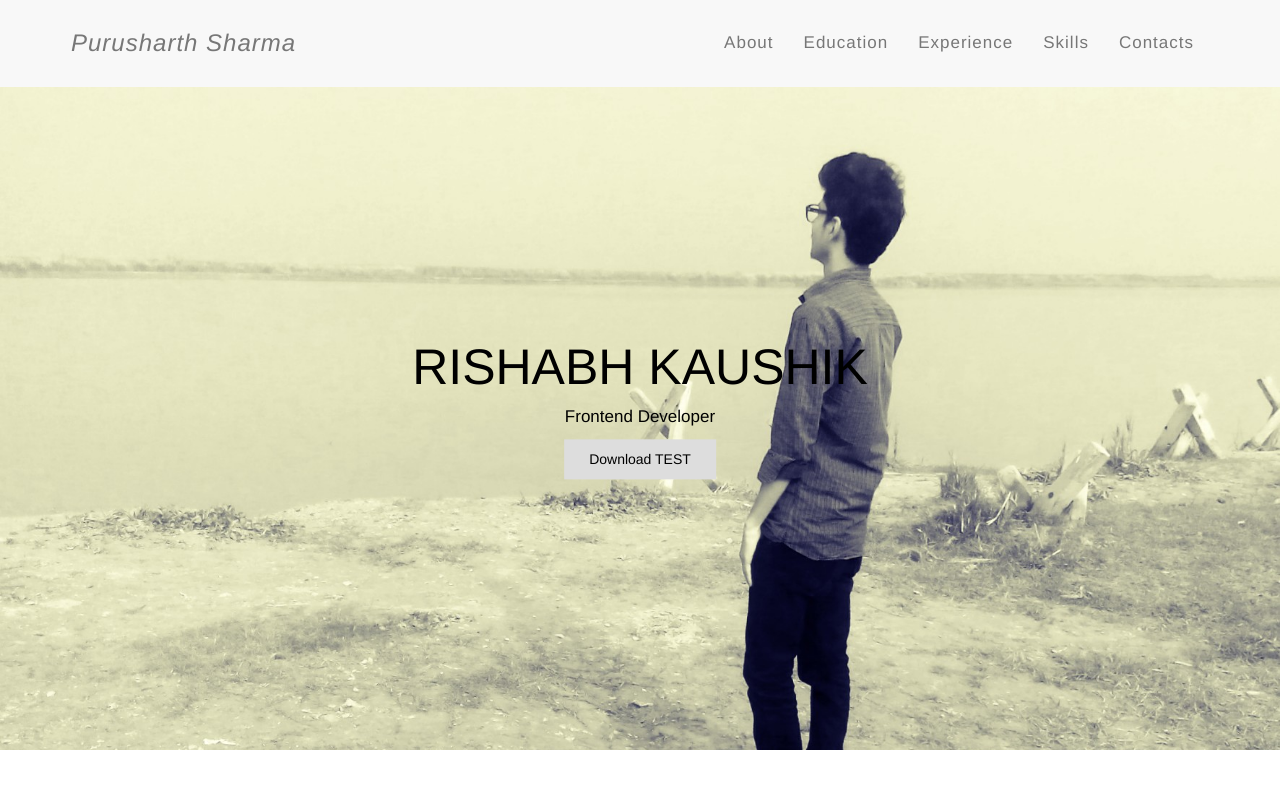
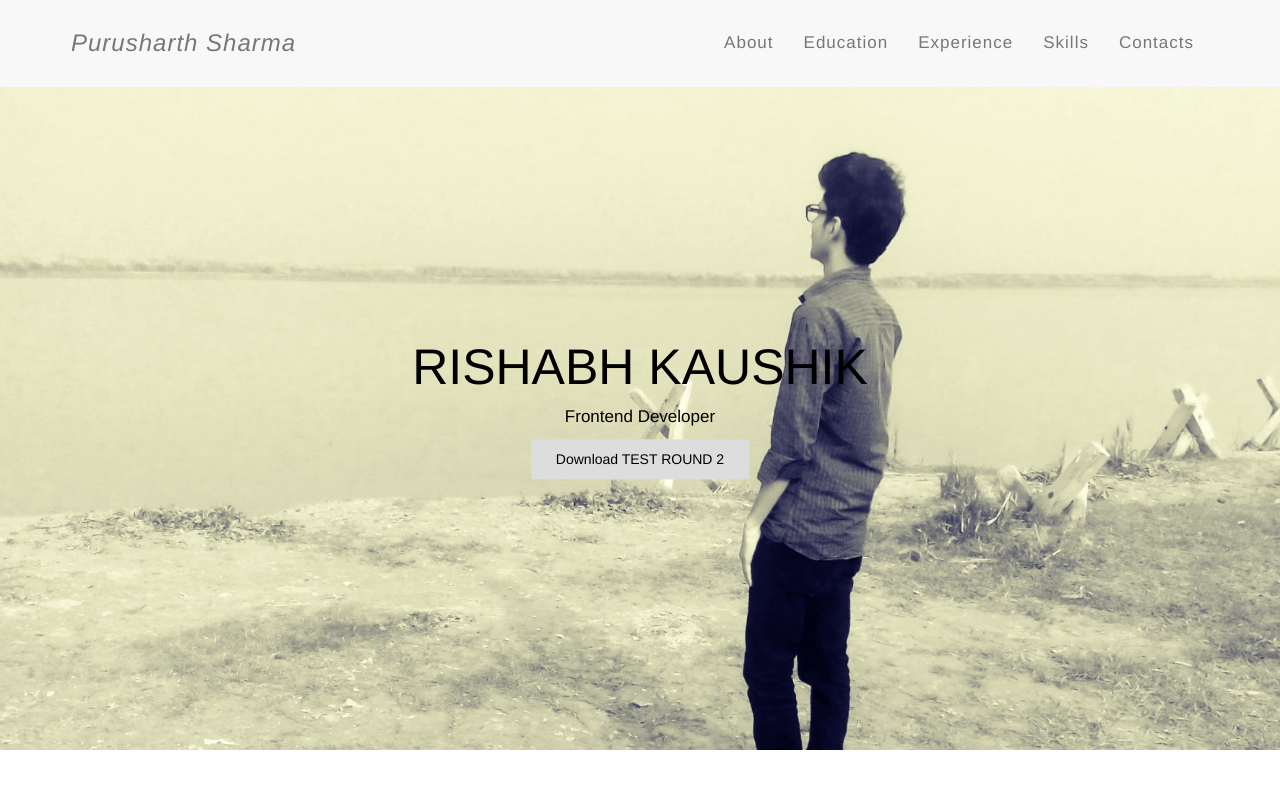
Before and after one commit to PurusharthSharma/PurusharthSharma.github.io, a plain HTML site: page index.html in a window 1280 px wide. Shown: the top 800 px of the page. Drawn offline with nearby package versions, Linux system fonts and the light colour scheme.

Commit message:
Update index.html

```diff
--- a/index.html
+++ b/index.html
@@ -54,7 +54,7 @@
 				<h1 style="font-size:50px">RISHABH KAUSHIK</h1>
 				<p style="font-size:17px;"> Frontend Developer</p>
 				<a href="https://drive.google.com/open?id=1QH3tKtWjdeqpuMTrZDgNAw9-eHavmUBD">
-				<button class="btn1" type="submit" class="signupbtn">Download TEST</button></a>
+				<button class="btn1" type="submit" class="signupbtn">Download TEST ROUND 2</button></a>
 			 </div>
 		</div>
 
```
